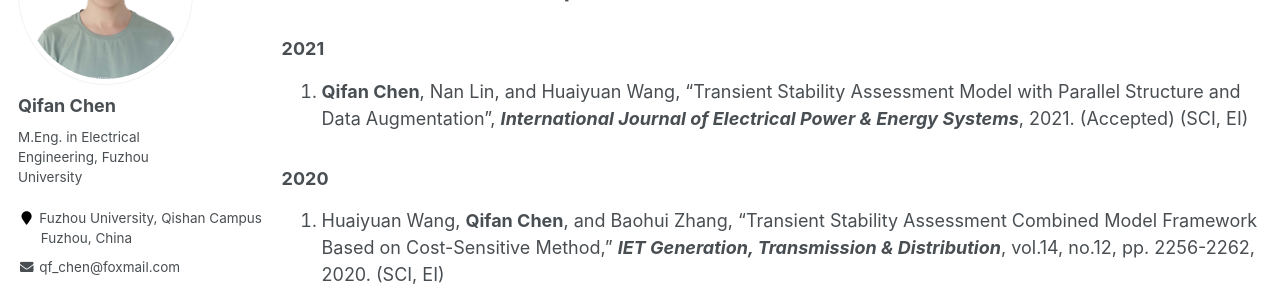
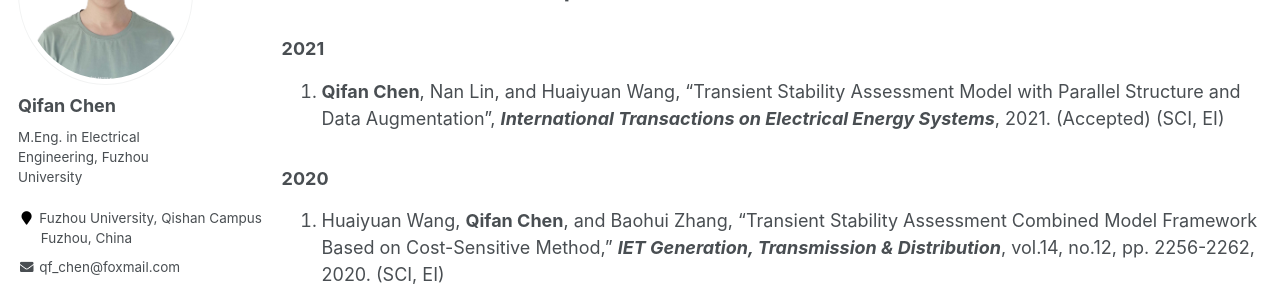
Before and after one commit to ChQf/ChQf.github.io, a Jekyll site: the page built from _pages/publications.md, in a window 1280 px wide and 1084 px high. Shown: the part 216-506 px from the top of the window. Built offline with Jekyll 4.4.1, drawn with Linux system fonts in a browser that asks for light colours; some web fonts are replaced.

Commit message:
publications

```diff
--- a/_pages/publications.md
+++ b/_pages/publications.md
@@ -8,7 +8,7 @@ author_profile: true
 ## Peer-reviewed Journal Papers
 
 ### 2021
-1. **Qifan Chen**, Nan Lin, and Huaiyuan Wang, "Transient Stability Assessment Model with Parallel Structure and Data Augmentation", ***International Journal of Electrical Power & Energy Systems***, 2021. (Accepted) (SCI, EI)<br>
+1. **Qifan Chen**, Nan Lin, and Huaiyuan Wang, "Transient Stability Assessment Model with Parallel Structure and Data Augmentation", ***International Transactions on Electrical Energy Systems***, 2021. (Accepted) (SCI, EI)<br>
 
 ### 2020
 1. Huaiyuan Wang, **Qifan Chen**, and Baohui Zhang, "Transient Stability Assessment Combined Model Framework Based on Cost-Sensitive Method," ***IET Generation, Transmission & Distribution***, vol.14, no.12, pp. 2256-2262, 2020. (SCI, EI)<br>
```
